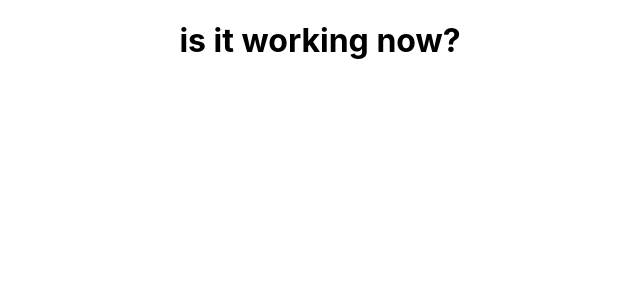
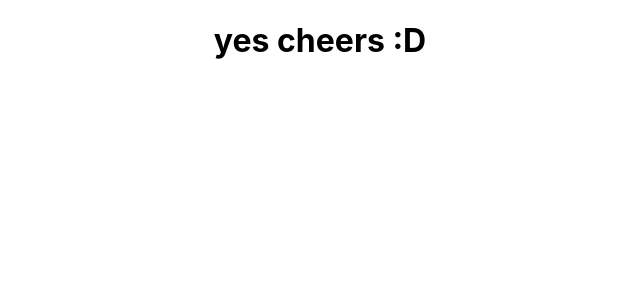
Before and after one commit to madiha-dev/practice_context-api_us-reducer-hook, a React (Create React App) app: page / in a window 1280 px wide. Shown: the top 300 px of the page, without its empty margins (320-960 px from the left). Built offline with nearby package versions, Linux system fonts and the light colour scheme.

Commit message:
only a check

```diff
--- a/src/App.js
+++ b/src/App.js
@@ -4,7 +4,7 @@ import './App.css';
 function App() {
   return (
     <div className="App">
-      <h1> is it working now?</h1>
+      <h1> yes cheers :D </h1>
     </div>
   );
 }
```
